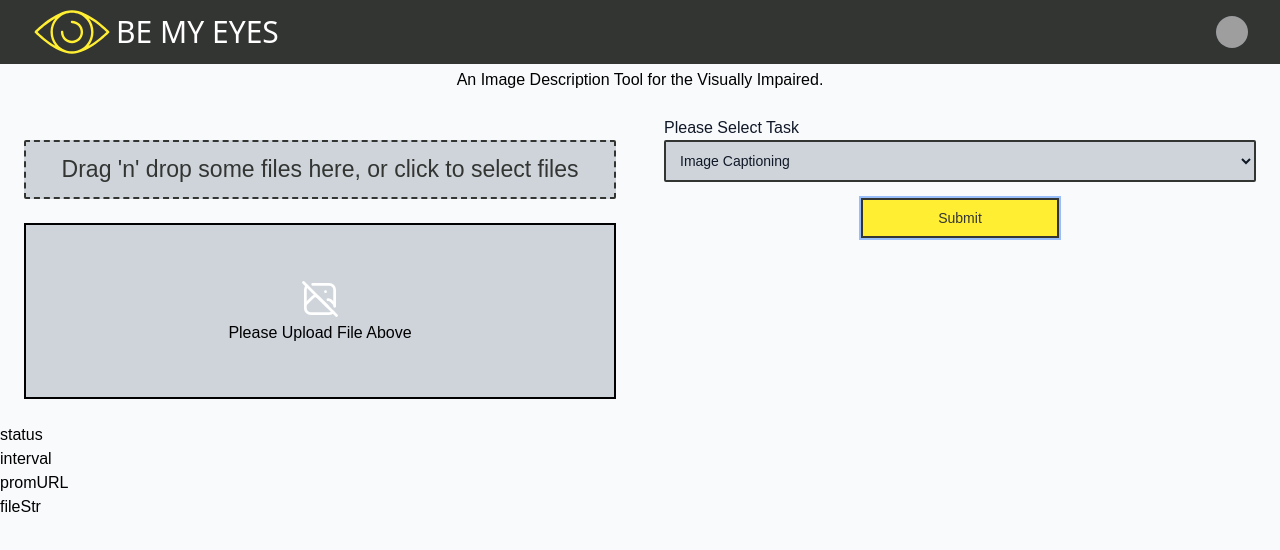
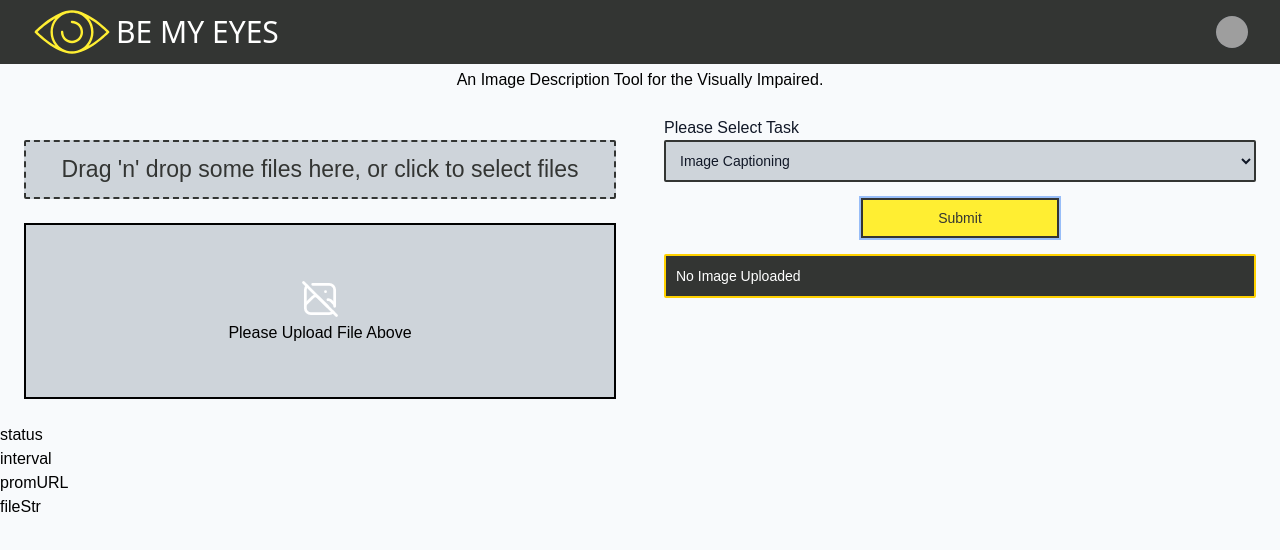
Before and after one commit to lhellewell/eyesforme-front, a React (Vite) app: page / in a window 1280 px wide. Both pictures are taken after a click on the button "Submit". Shown: the top 550 px of the page. Built offline with nearby package versions, Linux system fonts and the light colour scheme; grey boxes are pictures that could not be loaded.

Commit message:
fix: no input check

```diff
--- a/src/App.tsx
+++ b/src/App.tsx
@@ -77,6 +77,10 @@ function App() {
       console.log("FINAL INPUT : ", input, "     FINAL TASK : ", task);
       let postData: Object = {}
 
+      if (input == "" && (task == "visual_question_answering" || task == "image_text_matching")) {
+        setPoll(false);
+        setOutput("Please Choose an Input");
+      }
 
       let inputs = {};
       if (task == "visual_question_answering") {
@@ -121,6 +125,7 @@ function App() {
 
   // Async function that checks the API's current status
   const pollAPI = async () => {
+    if (poll) {
       axios.get(promUrl, {headers: GET_HEADERS})
       .then((response) => {
         setStatus(response.data.status);
@@ -130,6 +135,7 @@ function App() {
       })
       .catch((error) => {console.log(error)});
     }
+  }
 
   // Upload button clicked
   const onFileUpload = async () => {
@@ -137,6 +143,7 @@ function App() {
       setPoll(true);
     } else {
       console.log("No File Inputted");
+      setOutput("No Image Uploaded");
     }
   };
 
@@ -175,7 +182,7 @@ function App() {
 
             <Inputs setTask={setTask} setInput={setInput} onFileUpload={onFileUpload}/>
 
-            {output ? <div>{output}</div> : ''}
+            {output ? <div className="mt-4 bg-cnight text-white border-choney border-2 text-sm rounded-sm block w-full p-2.5 ">{output}</div> : ''}
           </div>
 
         </div>
```
Lines whose indentation alone changed are shown as unchanged.
